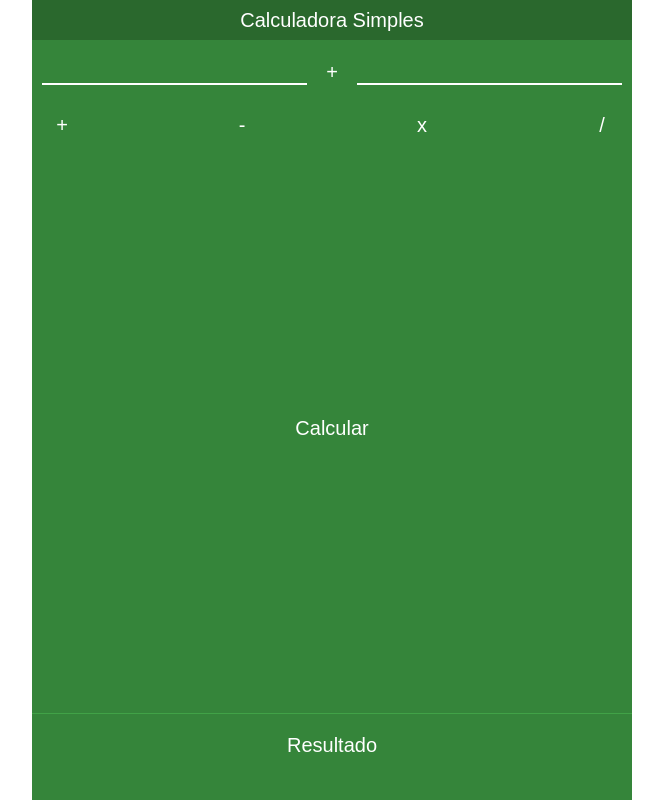
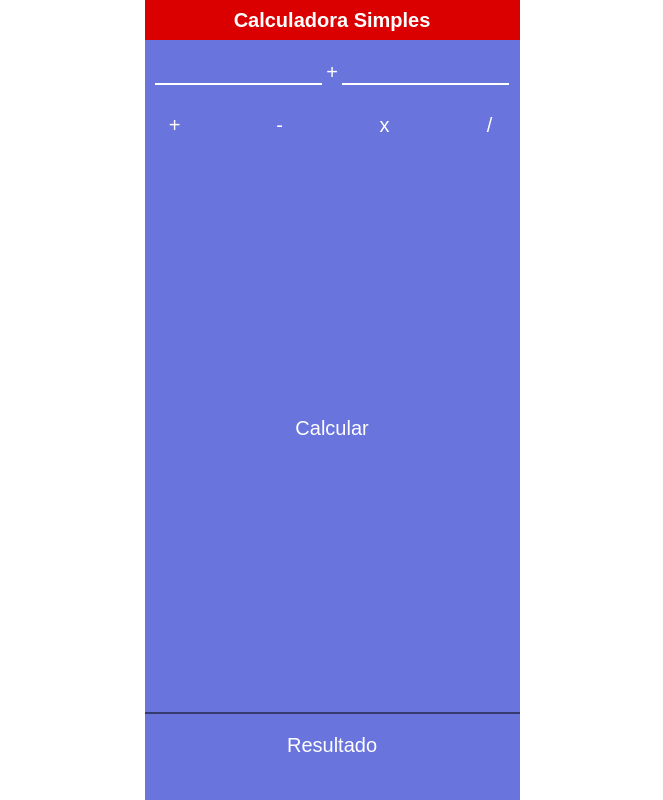
Before and after one commit to ffdemelo/calculadora-simples, a plain HTML site: page index.html in a window 1280 px wide. Shown: the whole page, without its empty margins (308-971 px from the left). Drawn offline with Linux system fonts and the light colour scheme.

Commit message:
Update para inserção de color.css e modificação de master.css

```diff
--- /dev/null
+++ b/css/color.css
@@ -0,0 +1,19 @@
+.container {
+  background-color: #6974dd;
+}
+
+html, body {
+  color: white;
+}
+
+#titulo {
+  background-color: #da0000;
+}
+
+#separadorresultado {
+  background-color: rgba(0, 0, 0, 0.5);
+}
+
+.button:hover, .button-operacao:hover, #botoes div div:hover, #calcular div:hover, #botao-ok div:hover {
+  background-color: rgba(0, 0, 0, 0.5);
+}
--- a/css/master.css
+++ b/css/master.css
@@ -1,11 +1,17 @@
+@import url('./color.css');
 /* Classes */
 
-.conteiner {
+.container {
   height: 100%;
-  width: 600px;
-  background-color: #35853a;
+  width: 100%;
+}
 
+@media screen and (min-width: 375px) {
+  .container {
+    max-width: 375px;
+  }
 }
+
 .center-full {
   display: flex;
   align-items: center;
@@ -31,8 +37,13 @@
 }
 
 .button {
+  display: block;
   padding: 10px;
   border-radius: 5px;
+}
+
+.button:active {
+  transform: translate(2px, 2px);
 }
 
 .button-operacao {
@@ -70,11 +81,11 @@ html, body {
 
 #titulo {
   height: 40px;
-  background-color: #2a682d;
   display: flex;
   align-items: center;
   justify-content: center;
- }
+  font-weight: bold;
+}
 
 #entrada, #botoes {
   margin: 20px 10px 0;
@@ -101,8 +112,7 @@ html, body {
 }
 
 #separadorresultado {
-  height: 2px;
-  background-color: #41a247;
+  height: 3px;
 }
 
 
@@ -125,8 +135,4 @@ html, body {
 
 #entrada div input:focus {
   outline: 0;
- }
-
-.button:hover, .button-operacao:hover, #botoes div div:hover, #calcular div:hover, #botao-ok div:hover {
-   background-color: #41a247;
- }
+}
--- a/index.html
+++ b/index.html
@@ -8,7 +8,7 @@
   <title>Calculadora Simples</title>
 </head>
 <body>
-  <div class="conteiner">
+  <div class="container">
     <div id="titulo">Calculadora Simples</div>
 
     <div id="janela-principal" class="fle-column-start">
@@ -25,7 +25,7 @@
         <div id="dividir" class="button-operacao center-full text-center">/</div>
       </div>
       <div id="calcular" class="center-full">
-        <div id="botao-calcular" class="button">Calcular</div>
+        <span id="botao-calcular" class="button">Calcular</span>
       </div>
       <div id="separadorresultado"></div>
       <div id="resultado">
```
